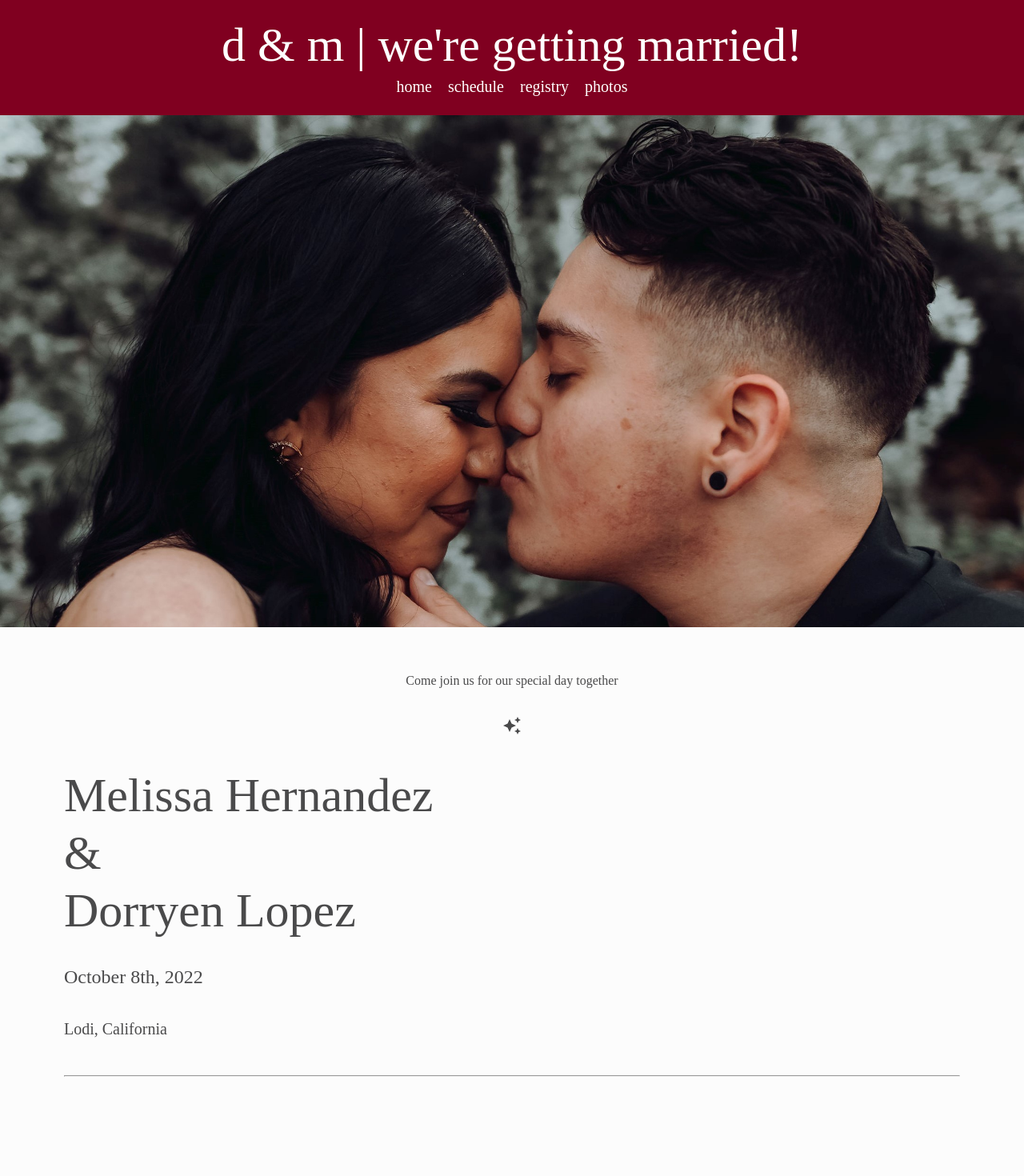
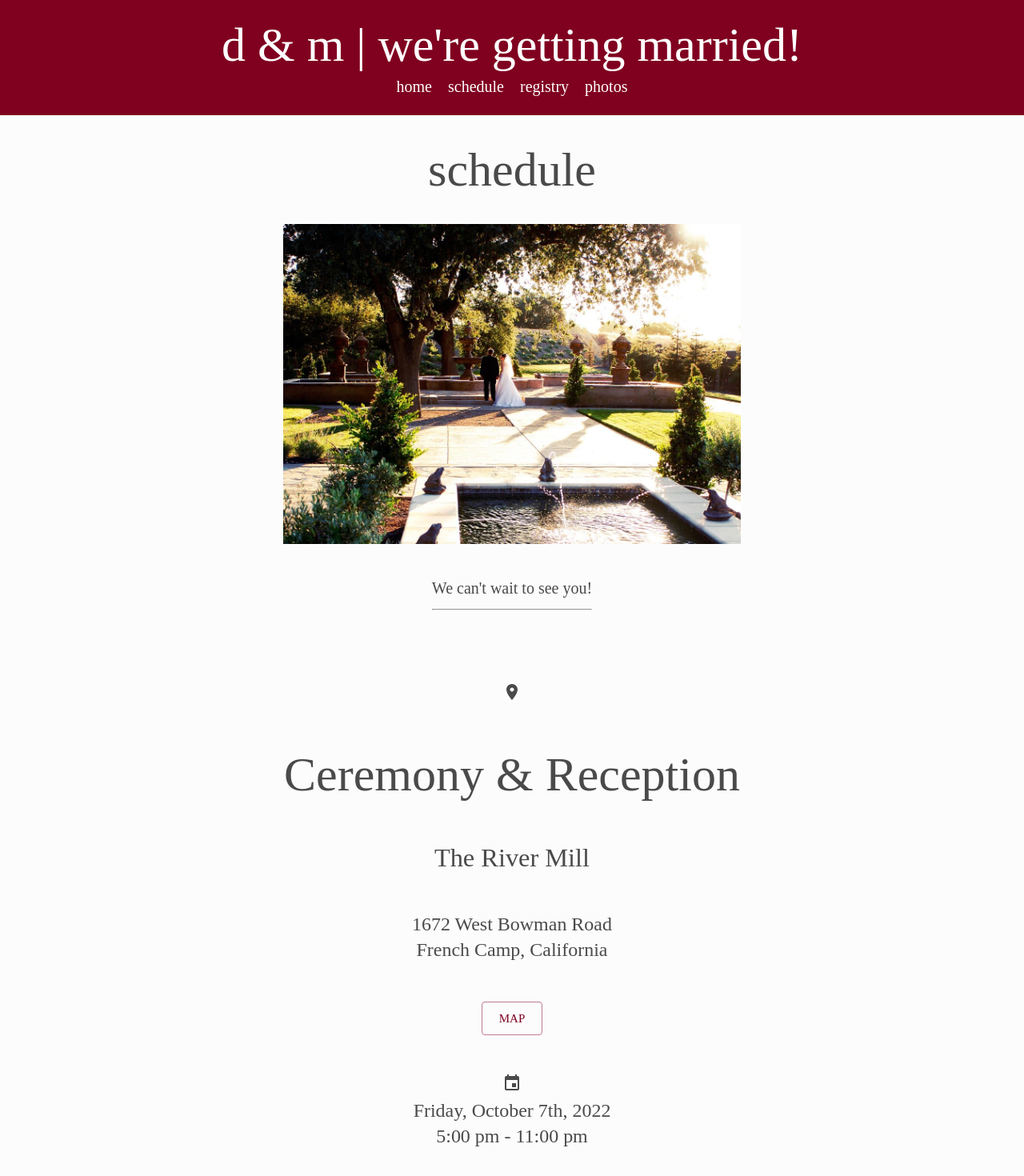
Before and after one commit to PetDios9/dooryandmelwedding, a React (Create React App) app: page /schedule in a window 1280 px wide. Shown: the top 1470 px of the page at 80% size. Built offline with nearby package versions, Linux system fonts and the light colour scheme.

Commit message:
added schedule page with styling, added routing for schedule page

```diff
--- a/src/App.js
+++ b/src/App.js
@@ -9,7 +9,7 @@ import theme from './styles/theme';
 import NavBar from './components/NavBar';
 import Home from './pages/Home';
 import './App.css';
-// import Schedule from './pages/Schedule';
+import Schedule from './pages/Schedule';
 import Registry from './pages/Registry';
 
 function App() {
@@ -21,7 +21,7 @@ function App() {
           <NavBar />
           <Routes>
             <Route exact path="/" element={<Home />} />
-            {/* <Route exact path="/schedule" element={<Schedule />} /> */}
+            <Route exact path="/schedule" element={<Schedule />} />
             <Route exact path="/registry" element={<Registry />} />
             <Route path="*" element={<Home />} />
           </Routes>
--- a/src/pages/Schedule.jsx
+++ b/src/pages/Schedule.jsx
@@ -1,7 +1,89 @@
+import {
+  Button, Grid, Link, Typography,
+} from '@mui/material';
+import { Box } from '@mui/system';
 import React from 'react';
+import LocationOnIcon from '@mui/icons-material/LocationOn';
+import EventIcon from '@mui/icons-material/Event';
+import TheRiverMill from '../images/TheRiverMill.jpg';
+import schedulePageStyles from '../styles/schedulePageStyles';
 
 export default function Schedule() {
   return (
-    <div>Schedule</div>
+    <Box sx={schedulePageStyles.root}>
+      <Grid
+        container
+        direction="column"
+        justifyContent="center"
+        alignItems="center"
+        spacing={4}
+      >
+        <Grid item>
+          <Typography textAlign="center" variant="h2">
+            schedule
+          </Typography>
+        </Grid>
+        <Grid item>
+          <Box
+            component="img"
+            alt="The bride and groom"
+            sx={schedulePageStyles.imgContainer}
+            src={TheRiverMill}
+          />
+        </Grid>
+        <Grid item>
+          <Typography textAlign="center" variant="h6">
+            We can&apos;t wait to see you!
+            <hr />
+          </Typography>
+        </Grid>
+        <Grid item>
+          {/* Ceremony & Reception container */}
+          <Grid container spacing={6} sx={schedulePageStyles.ceremonyReceptionContainer}>
+            <Grid item xs={12}>
+              <LocationOnIcon />
+            </Grid>
+            <Grid item xs={12}>
+              <Typography textAlign="center" variant="h2">
+                Ceremony &amp; Reception
+              </Typography>
+            </Grid>
+            <Grid item xs={12}>
+              <Typography textAlign="center" variant="h4">
+                The River Mill
+              </Typography>
+            </Grid>
+            <Grid item xs={12}>
+              <Typography textAlign="center" variant="h5">
+                1672 West Bowman Road
+                <br />
+                French Camp, California
+              </Typography>
+            </Grid>
+            <Grid item xs={12}>
+              <Link
+                href="https://goo.gl/maps/xTwZtZ6cQDwHHQVM7"
+                target="_blank"
+                rel="noreferrer noopener"
+                underline="none"
+              >
+                <Button variant="outlined" size="large">
+                  Map
+                </Button>
+              </Link>
+            </Grid>
+            <Grid item xs={12}>
+              <EventIcon />
+              <br />
+              <Typography textAlign="center" variant="h5">
+                Friday, October 7th, 2022
+                <br />
+                5:00 pm - 11:00 pm
+              </Typography>
+            </Grid>
+          </Grid>
+        </Grid>
+      </Grid>
+    </Box>
   );
 }
--- /dev/null
+++ b/src/styles/schedulePageStyles.js
@@ -0,0 +1,19 @@
+const schedulePageStyles = {
+  root: {
+    color: '#4a4a4b',
+    padding: '2rem 0rem',
+    overflow: 'hidden',
+  },
+  imgContainer: {
+    height: 'auto',
+    width: '100%',
+    maxHeight: '50vh',
+    objectFit: 'cover',
+    // paddingTop: '5vh',
+  },
+  ceremonyReceptionContainer: {
+    padding: '3rem 5rem 3rem 5rem',
+  },
+};
+
+export default schedulePageStyles;
```
Also changed, not shown: src/images/TheRiverMill.jpg (added).
